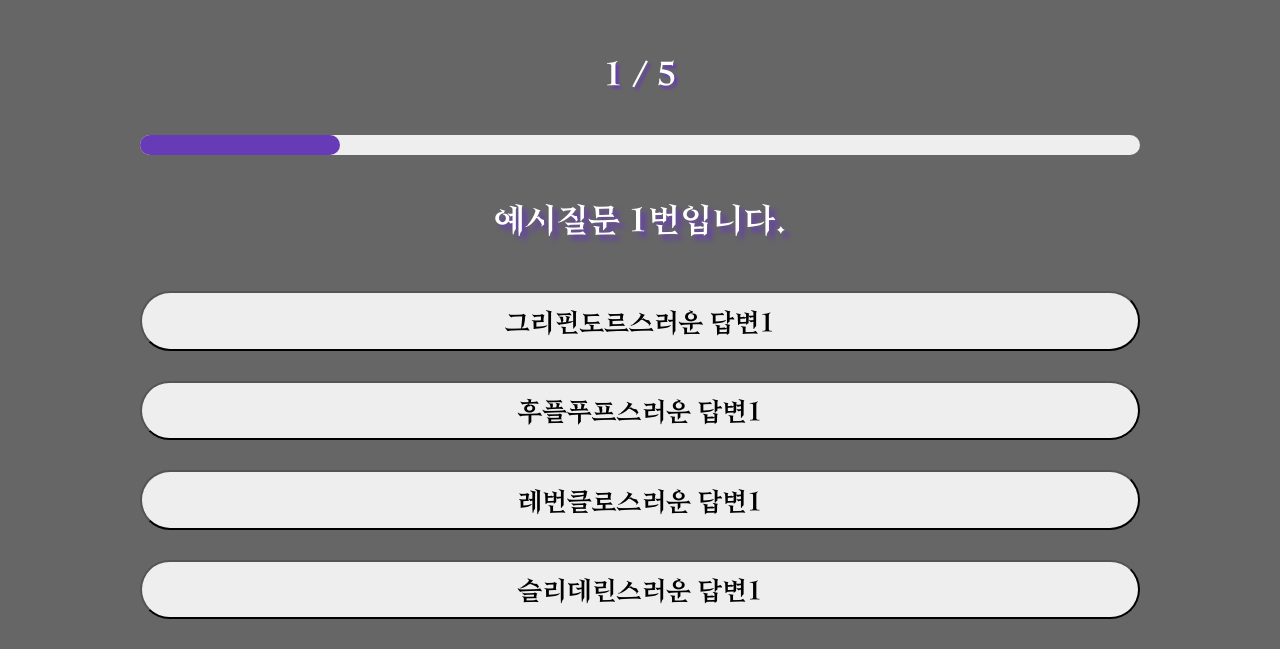
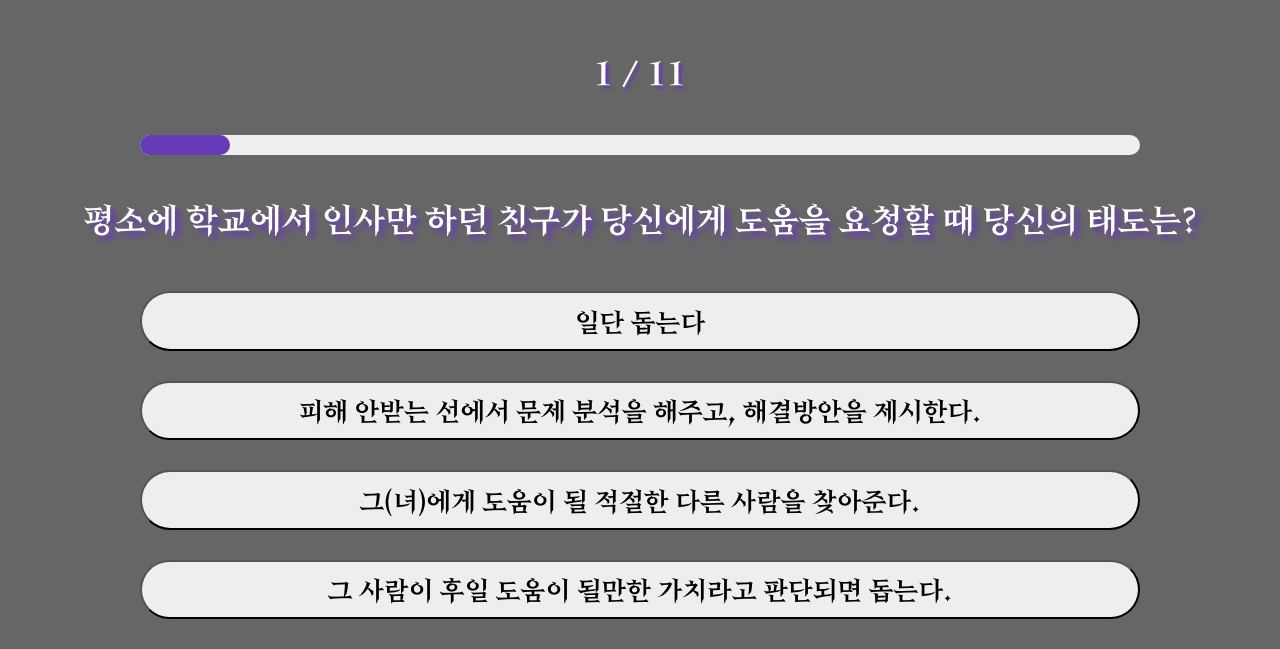
Before and after one commit to team3-hogwartsCommunity/FE-HogwartCommuity-Public, a React (Create React App) app in the folder harrypotter-community/: page / in a window 1280 px wide. Shown: the part 151-800 px from the top of the page. Built offline with nearby package versions, Linux system fonts and the light colour scheme.

Commit message:
#004 기숙사 선별 결과페이지

```diff
--- a/harrypotter-community/src/App.js
+++ b/harrypotter-community/src/App.js
@@ -2,12 +2,14 @@ import React from "react";
 import Join from "./pages/Join";
 import Login from "./pages/Login";
 import HouseSort from "./pages/HouseSort";
+import HouseResult from "./pages/HouseResult";
 
 function App() {
   return (
     // <Login />
     // <Join />
     <HouseSort />
+    // <HouseResult />
   );
 }
 
--- a/harrypotter-community/src/HouseSortData.js
+++ b/harrypotter-community/src/HouseSortData.js
@@ -1,47 +1,109 @@
 export const questions = [
   {
-    question: "예시질문 1번입니다.",
+    question:
+      "평소에 학교에서 인사만 하던 친구가 당신에게 도움을 요청할 때 당신의 태도는?",
     answers: {
-      answerGriff: "그리핀도르스러운 답변1",
-      answerHuff: "후플푸프스러운 답변1",
-      answerRaven: "레번클로스러운 답변1",
-      answerSlyth: "슬리데린스러운 답변1",
+      answerGriff: "일단 돕는다",
+      answerHuff: "피해 안받는 선에서 문제 분석을 해주고, 해결방안을 제시한다.",
+      answerRaven: "그(녀)에게 도움이 될 적절한 다른 사람을 찾아준다.",
+      answerSlyth: "그 사람이 후일 도움이 될만한 가치라고 판단되면 돕는다.",
     },
   },
   {
-    question: "예시질문 2번입니다.",
+    question:
+      "번잡한 지하철에 막 자리가 나서 앉았는데, 할머니 한 분이 탑승. 어떻게 하지?",
     answers: {
-      answerGriff: "그리핀도르스러운 답변2",
-      answerHuff: "후플푸프스러운 답변2",
-      answerRaven: "레번클로스러운 답변2",
-      answerSlyth: "슬리데린스러운 답변2",
+      answerGriff: "솔직히 양보하기 싫지만 눈치가 보여 양보한다.",
+      answerHuff: "당연히 양보한다.",
+      answerRaven: "다른 사람이 일어나겠지 뭐. 눈치보며 그냥 앉아 있는다.",
+      answerSlyth: "자는척한다.",
     },
   },
   {
-    question: "예시질문 3번입니다.",
+    question: "소규모 토론에서 당신의 역할은?",
     answers: {
-      answerGriff: "그리핀도르스러운 답변3",
-      answerHuff: "후플푸프스러운 답변3",
-      answerRaven: "레번클로스러운 답변3",
-      answerSlyth: "슬리데린스러운 답변3",
+      answerGriff: "의견들을 종합하는 사람",
+      answerHuff: "경청하는 사람",
+      answerRaven: "사람들의 말에 보충되는 의견을 내는 사람",
+      answerSlyth: "앞장서 의견 내는 사람",
     },
   },
   {
-    question: "예시질문 4번입니다.",
+    question: "당신은 오늘 꿈을 꾸었다. 꿈 속에서 당신이 있던 장소는 ?",
     answers: {
-      answerGriff: "그리핀도르스러운 답변4",
-      answerHuff: "후플푸프스러운 답변4",
-      answerRaven: "레번클로스러운 답변4",
-      answerSlyth: "슬리데린스러운 답변4",
+      answerGriff: "롤러코스터",
+      answerHuff: "카페",
+      answerRaven: "도서관",
+      answerSlyth: "전쟁터",
     },
   },
   {
-    question: "예시질문 5번입니다.",
+    question: "당신 앞에 네 개의 잔이 놓여있다. 어떤 것을 마시겠는가?",
     answers: {
-      answerGriff: "그리핀도르스러운 답변5",
-      answerHuff: "후플푸프스러운 답변5",
-      answerRaven: "레번클로스러운 답변5",
-      answerSlyth: "슬리데린스러운 답변5",
+      answerGriff:
+        "빛나는 금빛 액체가 너무 밝아서 눈이 아프고, 이로 인해 태양 흑점이 방 전체를 뒤덮은 잔",
+      answerHuff: "초콜릿과 자두의 맛있는 냄새를 풍기는 말랑말랑한 자둣빛 액체",
+      answerRaven:
+        "잉크처럼 반짝이고, 이상한 환영을 보는 연기를 뿜어내는 신비로운 검은 액체",
+      answerSlyth:
+        "연마된 다이아몬드가 들어있는 것처럼 반짝이는 거품이 나는 은빛 액체",
+    },
+  },
+  {
+    question: "팀 프로젝트에서 팀원 한명이 탈주를 했다. 당신의 대처는?",
+    answers: {
+      answerGriff: "PPT에서 이름부터 제거하고, 남은 팀원들을 독려한다.",
+      answerHuff:
+        "무언가 사정이 있겠거니 이해하지만 상처받고, 열심히 작업한다.",
+      answerRaven: "일단 무시하고 점수를 잘 받아야하니 최선을 다한다.",
+      answerSlyth: "교수님에게 말씀드린다",
+    },
+  },
+  {
+    question: "당신이 바라는 담임선생님 유형은?",
+    answers: {
+      answerGriff: "학교시간 외에도 학생들을 챙겨주며 함께 해주는 선생님",
+      answerHuff: "학생들에게 공부뿐 아니라 새로운 경험을 제시해주는 선생님",
+      answerRaven: "무슨 질문을 해도 백과사전같은 답변을 제안해주시는 선생님",
+      answerSlyth: "모든 학생들이 우러러 보는 권위있는 선생님",
+    },
+  },
+  {
+    question: "당신이 가장 살고싶어 하는 집은?",
+    answers: {
+      answerGriff: " 울창한 숲 속의 평화로운 통나무 저택",
+      answerHuff: "아름다운 정원이 있는 따스한 저택",
+      answerRaven: "거대한 서재가 구비되어 있는 모던한 저택",
+      answerSlyth: "수도권에 위치한 대저택",
+    },
+  },
+  {
+    question: "당신이 같이 다니는 친구 유형은?",
+    answers: {
+      answerGriff: "조금 칠칠맞지만 용감하고 의리 있는 친구",
+      answerHuff: "수줍음이 많아 사교성은 미숙하지만 정직하고 친절한 친구",
+      answerRaven: "항상 기발한 생각을 하고, 엉뚱하지만 재밌는 친구",
+      answerSlyth: "배려가 부족하지만 유용한 조언을 해주는 친구",
+    },
+  },
+  {
+    question: "당신은 다시 태어났다. 당신의 신분은?",
+    answers: {
+      answerGriff: "기사",
+      answerHuff: "백성",
+      answerRaven: "학자",
+      answerSlyth: "국왕",
+    },
+  },
+  {
+    question:
+      "당신이 죽은 후, 사람들이 당신에 대해 들을 때 어떤 반응이 나오면 좋겠는가?",
+    answers: {
+      answerGriff: "당신의 살아왔던 삶에 대해 더 물어본다.",
+      answerHuff: "그리워하며 미소짓는다.",
+      answerRaven:
+        "신경 쓰지 않는다. 살아있을 때 어떻게 생각하는지가 중요하다.",
+      answerSlyth: "당신이 쌓아온 업적을 생각하며 감탄한다.",
     },
   },
 ];
--- /dev/null
+++ b/harrypotter-community/src/pages/HouseResult.jsx
@@ -0,0 +1,59 @@
+import React from "react";
+import styled from "styled-components";
+
+const house = "기숙사이름";
+
+const houseData = {
+  그리핀도르:
+    "그리핀도르에서는 용기, 용맹, 대담성, 기사도 정신을 중요하게 생각합니다. 그리핀도르의 학생들은 때때로 무모할 정도로 용감합니다. 그리핀도르는 용맹함과 고결함을 포함한, 명예를 위한 강력한 규율을 지니고 있습니다. 그들은 자신들의 생각을 말하는 것을 주저하지 않으며 자신들의 신념을 지키기 위해 맞서 싸우기도 합니다.",
+  후플푸프:
+    "후플푸프에서는 헌신, 인내, 정의, 충성심을 중요하게 생각합니다. 후플푸프의 학생들은 포용적이며 관대하고, 자신이나 친구들의 특별한 적성보다는 공정한 경기, 좋은 정신과 열정을 더 가치있게 여깁니다. 그들은 옳고 그름에 있어 강한 관념을 지니고 있으며 친절하며 정직하기 위해 노력합니다.",
+  레번클로:
+    "래번클로에서는 지성, 창의력, 학식, 재치를 중요하게 생각합니다. 래번클로의 학생들은 이성적, 논리적인 성향이 있으며 학문적 수양에 대해 탐구합니다. 그들은 방대한 책 지식과 더불어 자신들의 생각이 갖고있는 독창성에 대해 자부심을 느낍니다.",
+  슬리데린:
+    "슬리데린에서는 야망과 노련함, 지도력, 기지를 중요하게 생각합니다.  슬리데린의 학생들은 야망 있고 빈틈없으며, 성취 지향적이고 사회적 지위를 의식하는 경향이 있습니다. 그들은 또한 자기 보호에 대해 강렬한 감각을 지니고 있어 모든 가능성을 고려하기 때문에 어떤 행동을 하기 전 주저하는 경향을 지닙니다.",
+};
+
+const BackLayer = styled.div`
+  display: flex;
+  flex-direction: column;
+  justify-content: center;
+  align-items: center;
+  width: 100vw;
+  height: 100vh;
+`;
+const ResultFrame = styled.div`
+  display: flex;
+  flex-direction: column;
+  justify-content: center;
+  align-items: center;
+  border-radius: 40px;
+  border: 10px solid red;
+  width: 40vw;
+  height: 40vh;
+`;
+const HouseContainer = styled.div`
+  font-family: "lightFont";
+  font-size: 45px;
+  margin: 20px;
+`;
+
+const HouseExplain = styled.div`
+  font-family: "lightFont";
+  font-size: 20px;
+`;
+
+function HouseResult() {
+  return (
+    <BackLayer>
+      <ResultFrame>
+        <div>당신의 기숙사는</div>
+        <HouseContainer>{house}</HouseContainer>
+        <div>입니다</div>
+        <HouseExplain>이 기숙사는... </HouseExplain>
+      </ResultFrame>
+    </BackLayer>
+  );
+}
+
+export default HouseResult;
--- a/harrypotter-community/src/pages/HouseSort.jsx
+++ b/harrypotter-community/src/pages/HouseSort.jsx
@@ -2,6 +2,13 @@ import React from "react";
 import styled from "styled-components";
 import { questions } from "../HouseSortData";
 import { useState } from "react";
+
+const houseScore = {
+  griffScore: 0,
+  huffScore: 0,
+  ravenScore: 0,
+  slythScore: 0,
+};
 
 function HouseSort() {
   const questTotalNum = questions.length;
@@ -69,24 +76,27 @@ function HouseSort() {
     margin-bottom: 30px;
   `;
 
+  function onSubmit(props) {
+    if (questNum < questTotalNum - 1) {
+      setQuestNum(questNum + 1);
+      if (props.houseType === "answerGriff") houseScore.griffScore++;
+      if (props.houseType === "answerHuff") houseScore.huffScore++;
+      if (props.houseType === "answerRaven") houseScore.ravenScore++;
+      if (props.houseType === "answerSlyth") houseScore.slythScore++;
+    } else {
+      alert(Object.values(houseScore));
+    }
+
+    console.log(houseScore);
+  }
   const AnswerContainer = (props) => {
-    return (
-      <AnswerContainerStyle onClick={submitAnswer}>
-        {props.answ}
-      </AnswerContainerStyle>
-    );
-  };
-
-  const submitAnswer = () => {
-    setQuestNum(questNum + 1);
-    console.log(houseScore);
-  };
-
-  const houseScore = {
-    griffScore: 0,
-    huffScore: 0,
-    ravenScore: 0,
-    slythScore: 0,
+    if (questNum < questTotalNum) {
+      return (
+        <AnswerContainerStyle onClick={onSubmit}>
+          {props.answ}
+        </AnswerContainerStyle>
+      );
+    } else return <h1>ㅗ</h1>;
   };
 
   return (
@@ -113,6 +123,7 @@ function HouseSort() {
         return (
           <AnswerContainer
             answ={Object.values(questions)[questNum].answers[item]}
+            houseType={item}
           ></AnswerContainer>
         );
       })}
```
